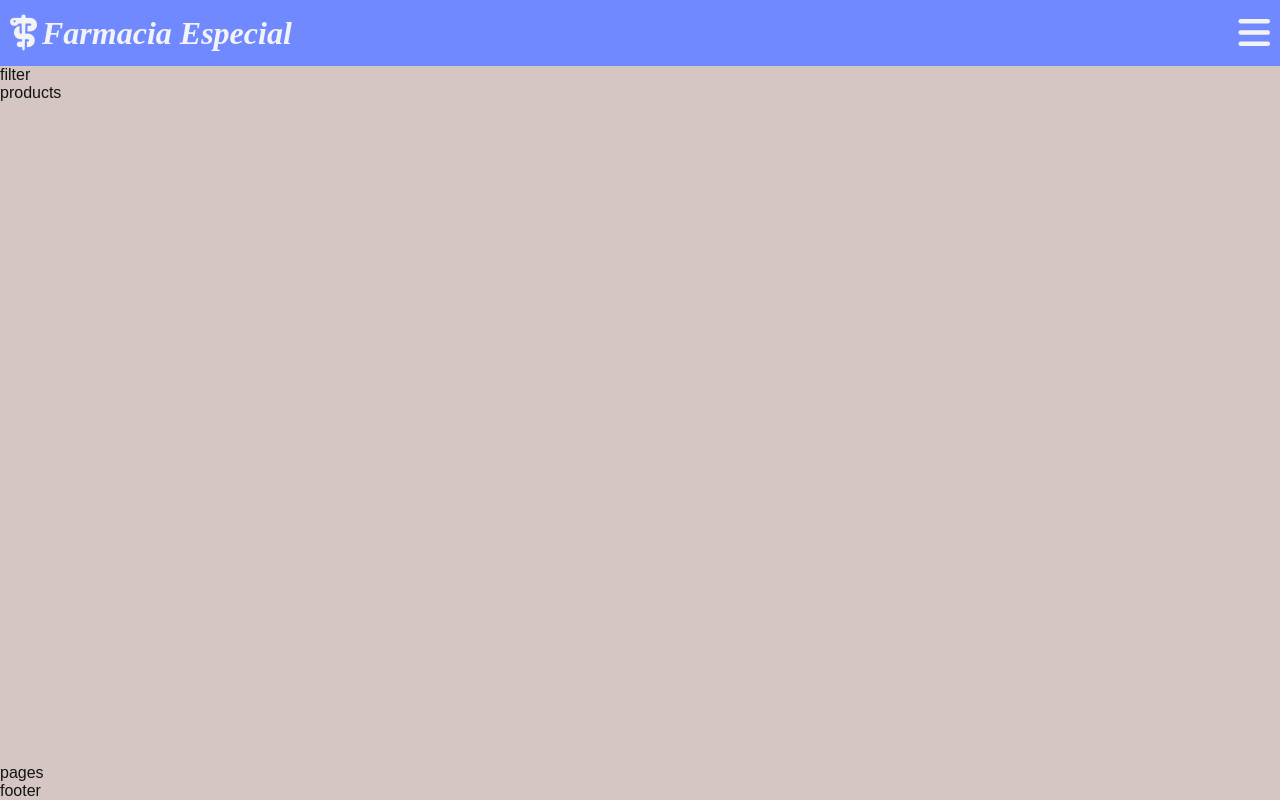
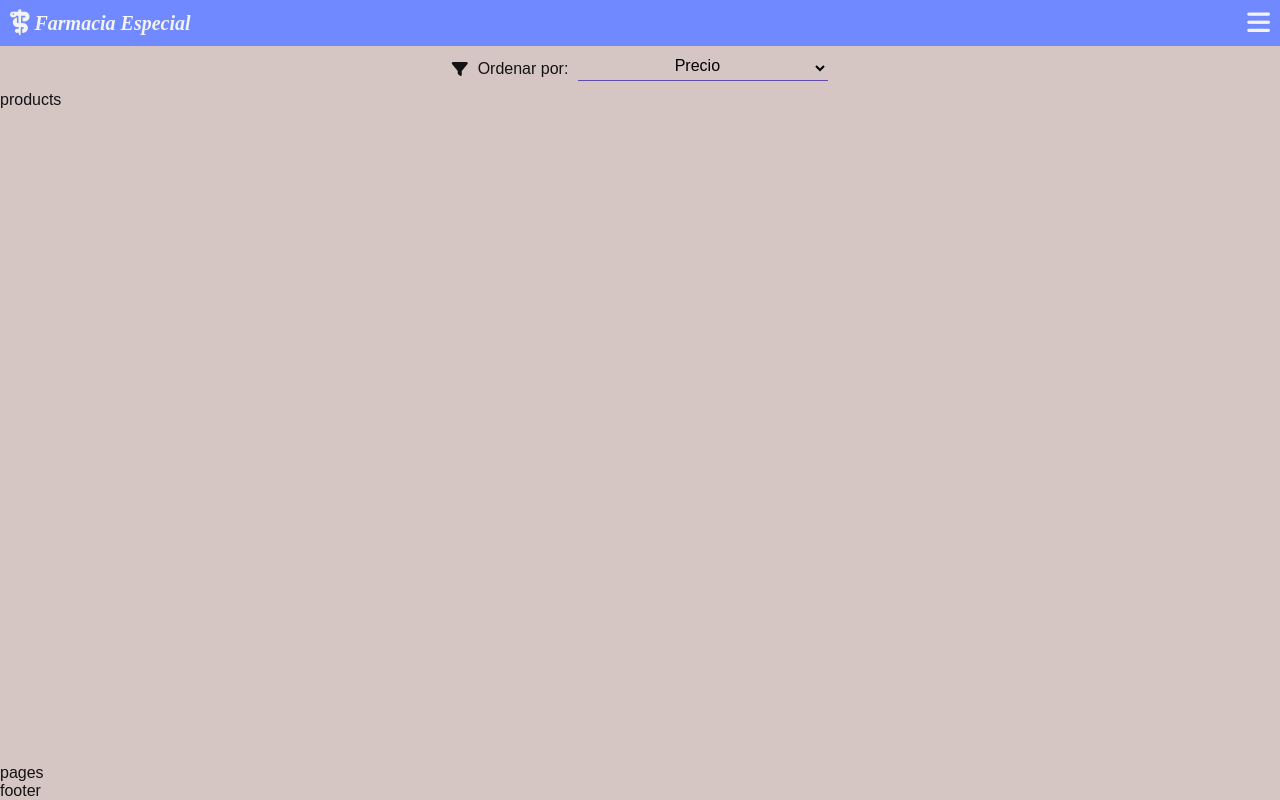
Before and after one commit to albotero/farmacia, a plain HTML site: page index.html in a window 1280 px wide. Drawn offline with Linux system fonts and the light colour scheme; a web font is replaced by a local one.

Commit message:
Menu and filter design

```diff
--- a/assets/css/styles.css
+++ b/assets/css/styles.css
@@ -51,9 +51,9 @@ body {
   background-color: var(--color-cornflower-blue);
   color: var(--color-light);
   display: flex;
+  flex-wrap: wrap;
   justify-content: space-between;
   align-items: center;
-  padding: 1.5rem 1rem;
 }
 
 .logo {
@@ -62,15 +62,51 @@ body {
   gap: 0.5rem;
   font-family: Playwrite_AT;
   font-style: italic;
+  padding: 1rem;
 }
 
 .header i {
-  font-size: var(--font-2xl);
+  font-size: var(--font-xl);
 }
 
 .logo h1 {
   margin: 0;
+  font-size: var(--font-lg);
   line-height: var(--font-xl);
+}
+
+.menu-icon {
+  transition: ease 1s;
+  padding: 1rem;
+}
+
+.menu-icon.selected {
+  color: var(--color-uranian-blue);
+  transform: rotate(-90deg);
+}
+
+.menu {
+  flex-grow: 1;
+  flex-shrink: 0;
+  width: 100%;
+}
+
+.menu ul {
+  margin: 0;
+  padding: 0;
+  list-style: none;
+  display: flex;
+  flex-direction: column;
+  gap: 0.1rem;
+}
+
+.menu-item {
+  background-color: transparent;
+  color: inherit;
+  border: none;
+  border-bottom: 1px solid var(--color-light);
+  width: 100%;
+  padding: 0.75rem;
 }
 
 .main-container {
@@ -79,6 +115,27 @@ body {
 
 .filter {
   grid-area: filter;
+  display: flex;
+  flex-wrap: wrap;
+  justify-content: center;
+  align-items: center;
+  gap: 0.5rem 1rem;
+  padding: 1rem 2rem;
+}
+
+.filter p {
+  margin: 0;
+}
+
+#filter-select {
+  background-color: transparent;
+  border: none;
+  border-bottom: 1px solid var(--color-royal-purple);
+  padding: 0 1rem 0.5rem;
+  font-family: DM_Sans, sans-serif;
+  font-size: var(--font-md);
+  min-width: 250px;
+  text-align: center;
 }
 
 .pages {
--- a/index.html
+++ b/index.html
@@ -14,7 +14,7 @@
         <i class="fa-solid fa-staff-snake"></i>
         <h1>Farmacia Especial</h1>
       </div>
-      <i class="fa-solid fa-bars"></i>
+      <i class="fa-solid fa-bars menu-icon"></i>
       <nav class="menu hidden">
         <ul>
           <li><button class="menu-item" onclick="showSection('home')">Inicio</button></li>
@@ -32,7 +32,15 @@
       <section id="contact"></section>
     </main>
     <!-- Filter -->
-    <aside class="filter">filter</aside>
+    <aside class="filter">
+      <i class="fa-solid fa-filter"></i>
+      <p>Ordenar por:</p>
+      <select id="filter-select">
+        <option value="price">Precio</option>
+        <option value="name">Nombre</option>
+        <option value="category">Categoría</option>
+      </select>
+    </aside>
     <!-- Pages -->
     <aside class="pages">pages</aside>
     <!-- Footer -->
```
